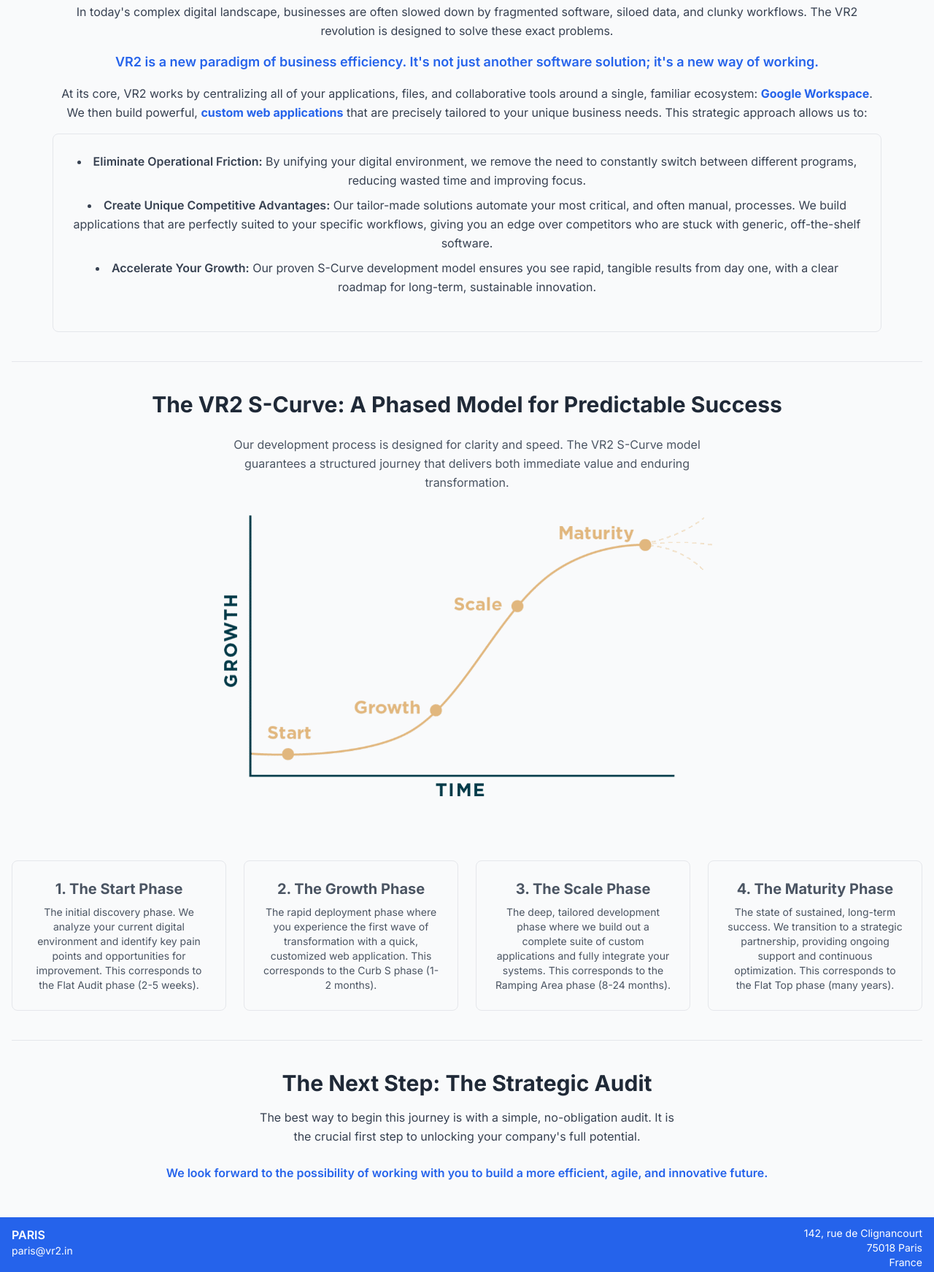
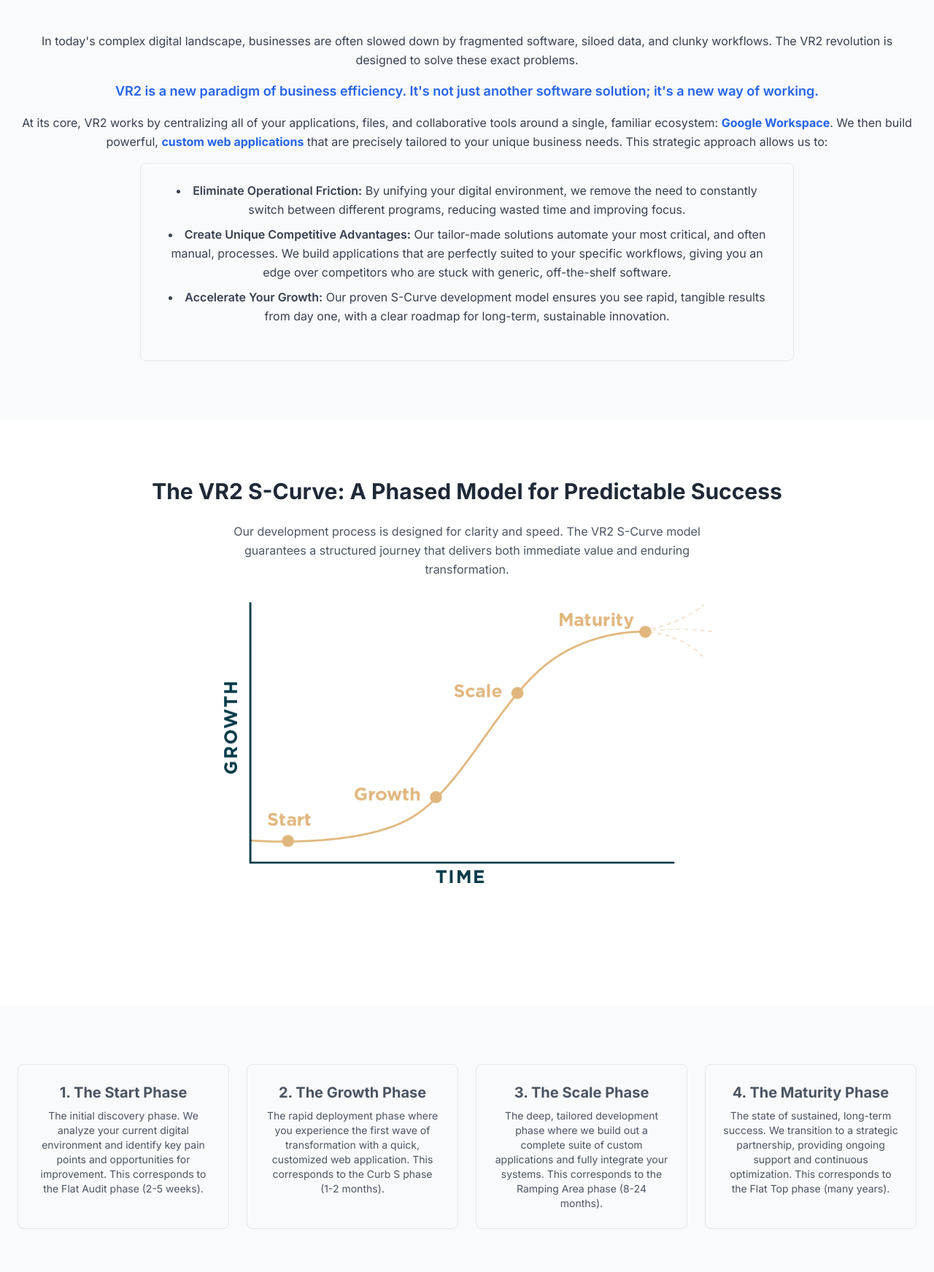
Before and after one commit to gps-vr2/vr2_website, a plain HTML site: page attachments/curb.html in a window 1280 px wide. Shown: the part 487-2230 px from the top of the page at 73% size. Drawn offline with nearby package versions, Linux system fonts and the light colour scheme.

Commit message:
vr2.in 1

```diff
--- a/attachments/curb.html
+++ b/attachments/curb.html
@@ -165,42 +165,49 @@
         });
     </script>
 
-
-    <div class="prospectus-container px-4">
-        <section class="text-center mb-10 py-20 md:py-32 bg-white">
+    <main>
+        <section class="py-20 md:py-32 bg-white">
+            <div class="container mx-auto px-6 text-center">
                 <h1 class="text-3xl sm:text-4xl font-bold text-gray-800 mb-2">Strategic Prospectus: The VR2 Digital Transformation Journey</h1>
                 <p class="text-xl sm:text-2xl text-gray-600 font-medium">A New Approach to Business Efficiency and Innovation</p>
+            </div>
         </section>
 
-        <section class="mb-10 text-gray-700 leading-relaxed">
-            <div class="container mx-auto px-14">
-            <p class="mb-4 text-center">In today's complex digital landscape, businesses are often slowed down by fragmented software, siloed data, and clunky workflows. The VR2 revolution is designed to solve these exact problems.</p>
-            <p class="mb-4 text-center text-lg font-semibold text-blue-600">
+        <section class="py-20">
+            <div class="container mx-auto px-6">
+                <div class="text-gray-700 leading-relaxed text-center">
+                    <p class="mb-4">In today's complex digital landscape, businesses are often slowed down by fragmented software, siloed data, and clunky workflows. The VR2 revolution is designed to solve these exact problems.</p>
+                    <p class="mb-4 text-lg font-semibold text-blue-600">
                         VR2 is a new paradigm of business efficiency. It's not just another software solution; it's a new way of working.
                     </p>
-            <p class="mb-4 text-center">At its core, VR2 works by centralizing all of your applications, files, and collaborative tools around a single, familiar ecosystem: <strong class="text-blue-600">Google Workspace</strong>. We then build powerful, <strong class="text-blue-600">custom web applications</strong> that are precisely tailored to your unique business needs. This strategic approach allows us to:</p>
-            <div class="card-hover bg-gray-50 p-6 rounded-lg text-center border border-gray-200">
+                    <p class="mb-4">At its core, VR2 works by centralizing all of your applications, files, and collaborative tools around a single, familiar ecosystem: <strong class="text-blue-600">Google Workspace</strong>. We then build powerful, <strong class="text-blue-600">custom web applications</strong> that are precisely tailored to your unique business needs. This strategic approach allows us to:</p>
+                    <div class="card-hover bg-gray-50 p-6 rounded-lg border border-gray-200 max-w-4xl mx-auto">
                         <ul class="list-disc list-inside space-y-2 mb-6">
                             <li><strong class="font-semibold">Eliminate Operational Friction:</strong> By unifying your digital environment, we remove the need to constantly switch between different programs, reducing wasted time and improving focus.</li>
                             <li><strong class="font-semibold">Create Unique Competitive Advantages:</strong> Our tailor-made solutions automate your most critical, and often manual, processes. We build applications that are perfectly suited to your specific workflows, giving you an edge over competitors who are stuck with generic, off-the-shelf software.</li>
                             <li><strong class="font-semibold">Accelerate Your Growth:</strong> Our proven S-Curve development model ensures you see rapid, tangible results from day one, with a clear roadmap for long-term, sustainable innovation.</li>
-            </ul></div></div>
+                        </ul>
+                    </div>
+                </div>
+            </div>
         </section>
 
-        <hr class="border-t border-gray-200 my-10">
-
-        <section class="text-center mb-10">
+        <section class="py-20 bg-white">
+            <div class="container mx-auto px-6">
+                <div class="text-center mb-12">
                     <h2 class="text-2xl sm:text-3xl font-bold text-gray-800 mb-6">The VR2 S-Curve: A Phased Model for Predictable Success</h2>
                     <p class="text-gray-600 leading-relaxed mb-8 max-w-2xl mx-auto">Our development process is designed for clarity and speed. The VR2 S-Curve model guarantees a structured journey that delivers both immediate value and enduring transformation.</p>
 
                     <div class="flex items-center justify-center w-full">
                         <img src="cruve.webp" alt="S-Curve Diagram showing Start, Growth, Scale, and Maturity" class="w-full max-w-2xl mx-auto mb-8">
                     </div>
-
+                </div>
+            </div>
         </section>
 
-        <section class="mb-10 text-gray-700 leading-relaxed">
-            <div class="grid md:grid-cols-2 lg:grid-cols-4 gap-6 text-sm text-gray-600 mt-12">
+        <section class="py-20">
+            <div class="container mx-auto px-6">
+                <div class="grid md:grid-cols-2 lg:grid-cols-4 gap-6 text-sm text-gray-600">
                     <div class="card-hover bg-gray-50 p-6 rounded-lg text-center border border-gray-200">
                         <h3 class="text-xl font-bold mb-2">1. The Start Phase</h3>
                         <p>The initial discovery phase. We analyze your current digital environment and identify key pain points and opportunities for improvement. This corresponds to the Flat Audit phase (2-5 weeks).</p>
@@ -218,16 +225,17 @@
                         <p>The state of sustained, long-term success. We transition to a strategic partnership, providing ongoing support and continuous optimization. This corresponds to the Flat Top phase (many years).</p>
                     </div>
                 </div>
+            </div>
         </section>
 
-        <hr class="border-t border-gray-200 my-10">
-
-        <section class="text-center text-gray-700 leading-relaxed">
+        <section class="py-20 bg-white">
+            <div class="container mx-auto px-6 text-center">
                 <h2 class="text-2xl sm:text-3xl font-bold text-gray-800 mb-4">The Next Step: The Strategic Audit</h2>
-            <p class="max-w-xl mx-auto mb-6">The best way to begin this journey is with a simple, no-obligation audit. It is the crucial first step to unlocking your company's full potential.</p>
+                <p class="max-w-xl mx-auto mb-6 text-gray-700 leading-relaxed">The best way to begin this journey is with a simple, no-obligation audit. It is the crucial first step to unlocking your company's full potential.</p>
                 <p class="font-semibold text-blue-600">We look forward to the possibility of working with you to build a more efficient, agile, and innovative future.</p>
+            </div>
         </section>
-    </div><br><br>
+    </main>
 
     <div class="flex justify-between items-start bg-blue-600 text-white px-4 py-3">
         <div class="w-1/2">
```
Lines whose indentation alone changed are shown as unchanged.
